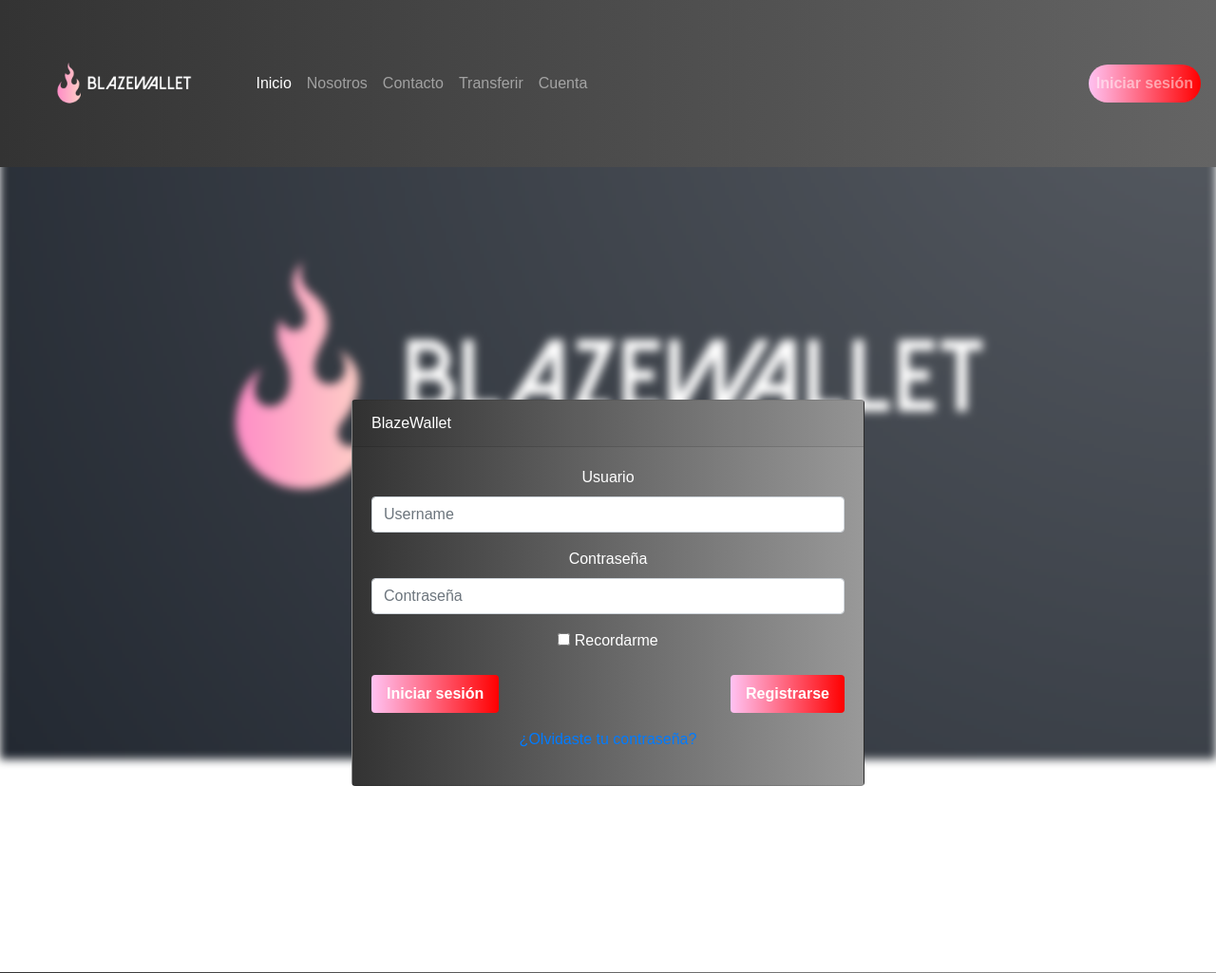
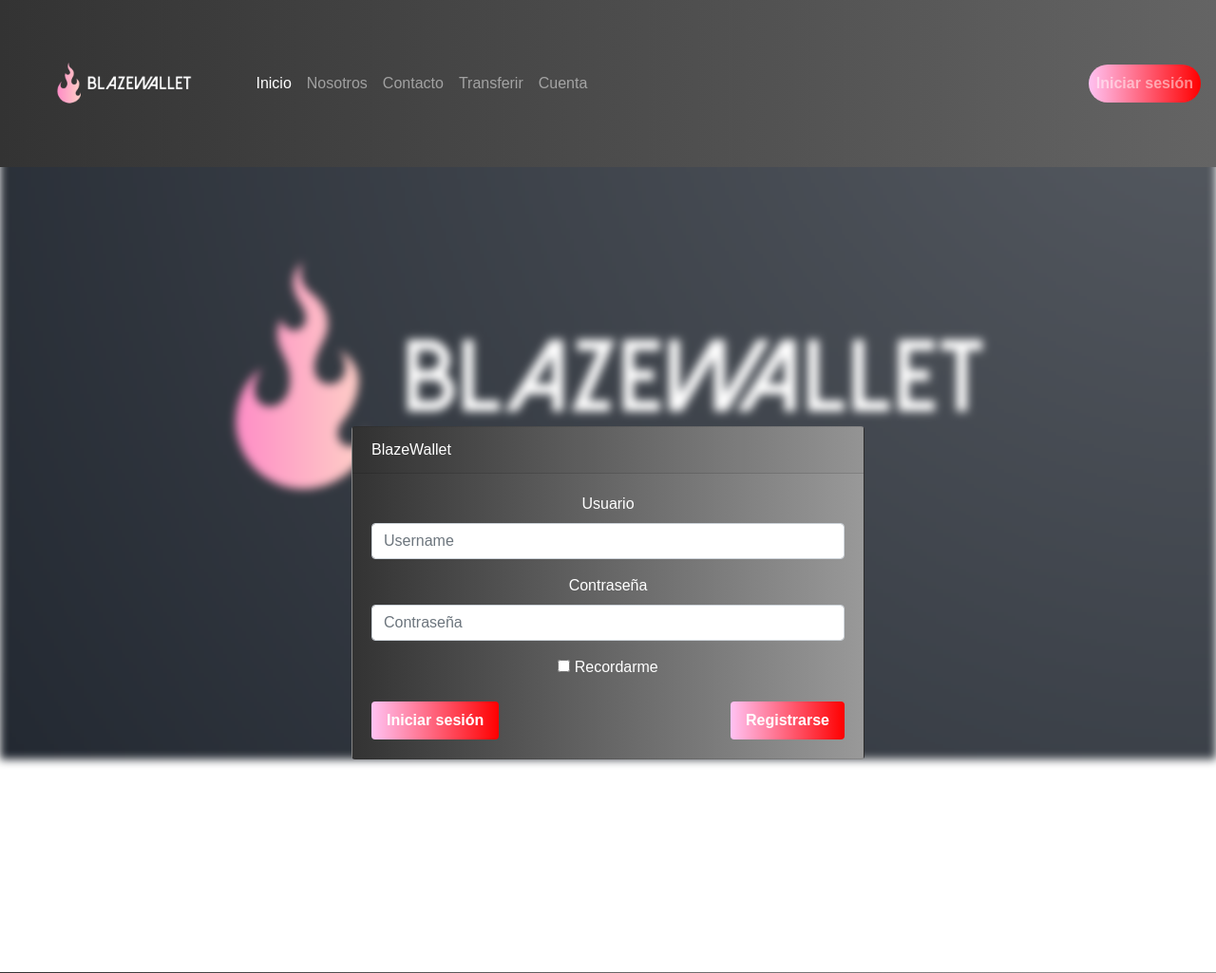
Before and after one commit to Hesoyam91/blaze-wallet, a Django app: page /login/ in a window 1280 px wide. Shown: the top 1025 px of the page at 95% size. Run offline with Django 4.2, Linux system fonts and the light colour scheme; some libraries are stand-ins or nearby versions.

Commit message:
Bye Forgot Pass

```diff
--- a/core/templates/login.html
+++ b/core/templates/login.html
@@ -45,9 +45,7 @@
                 <a href="{% url 'register' %}" class="btn btn-gradient"><strong>Registrarse</strong></a>
               </div>
             </form>
-            <p class="mt-3">
-              <a href="{% url 'forgot' %}">¿Olvidaste tu contraseña?</a>
-            </p>
+
           </div>
         </div>
       </div>
```
